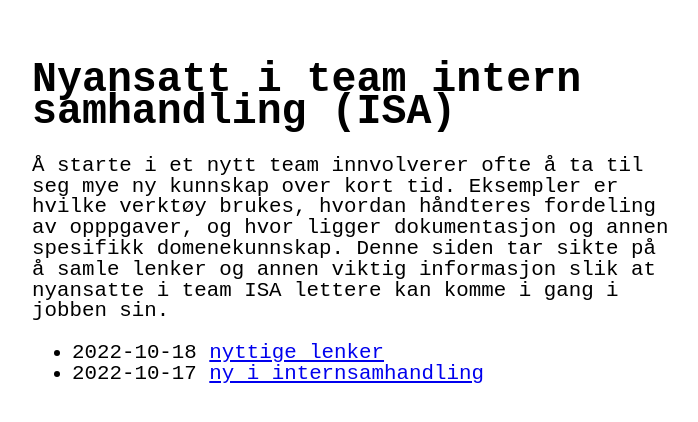
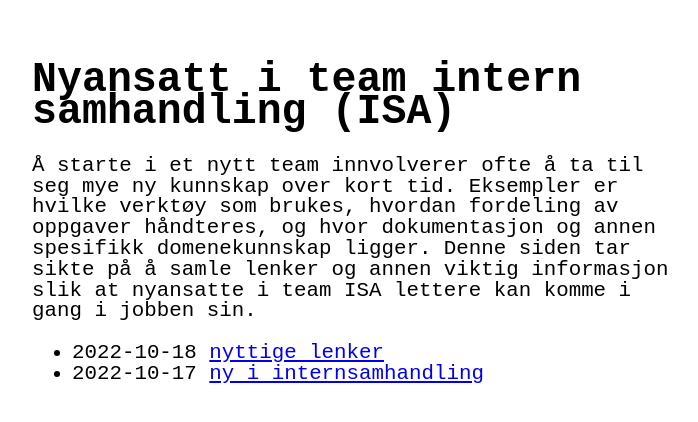
Before and after one commit to stianoverby/stianoverby.github.io, a Jekyll site: the page built from index.markdown, in a window 1280 px wide. Shown: the top 422 px of the page, without its empty margins (288-986 px from the left). Built offline with Jekyll 4.4.1, drawn with Linux system fonts in a browser that asks for light colours.

Commit message:
Update _config.yml

```diff
--- a/_config.yml
+++ b/_config.yml
@@ -22,8 +22,8 @@ title: Nyansatt i team intern samhandling (ISA)
 # email: your-email@example.com
 description: >- # this means to ignore newlines until "baseurl:"
   Å starte i et nytt team innvolverer ofte å ta til seg mye ny kunnskap over kort tid. Eksempler er
-  hvilke verktøy brukes, hvordan håndteres fordeling av opppgaver, og hvor ligger dokumentasjon og annen
-  spesifikk domenekunnskap. Denne siden tar sikte på å samle lenker og annen viktig informasjon slik at
+  hvilke verktøy som brukes, hvordan fordeling av oppgaver håndteres, og hvor dokumentasjon og annen
+  spesifikk domenekunnskap ligger. Denne siden tar sikte på å samle lenker og annen viktig informasjon slik at
   nyansatte i team ISA lettere kan komme i gang i jobben sin.
 baseurl: "" # the subpath of your site, e.g. /blog
 url: "https://stianoverby.github.io/" # the base hostname & protocol for your site, e.g. http://example.com
```
